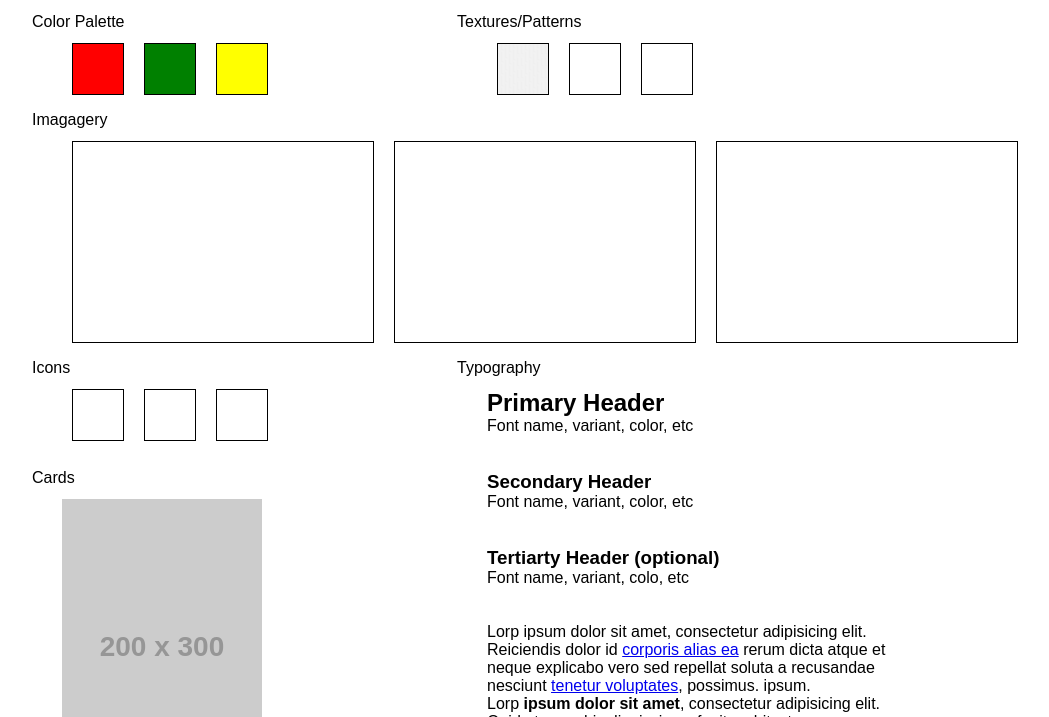
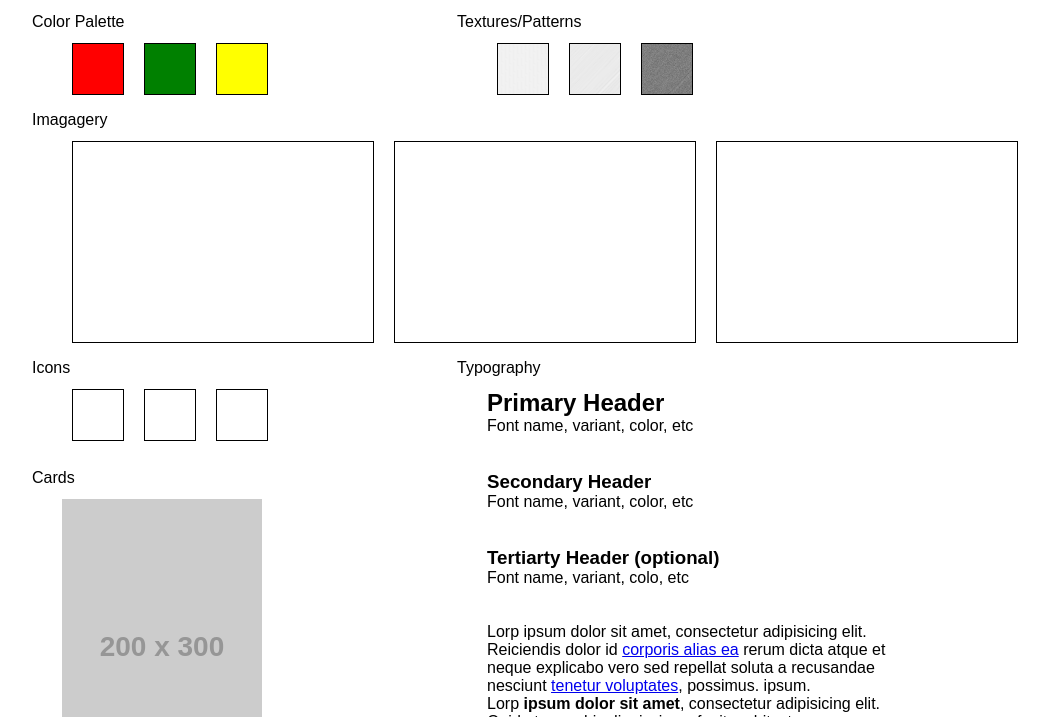
Before and after one commit to abaumgarner/style-tile-ui, a plain HTML site: page index.html in a window 1280 px wide. Shown: the part 83-800 px from the top of the page, without its empty margins (78-1127 px from the left). Drawn offline with Linux system fonts and the light colour scheme; placeholder pictures from the web are drawn by us.

Commit message:
Textures

```diff
--- a/css/styles.css
+++ b/css/styles.css
@@ -109,10 +109,10 @@ section#card {
     background: url("../img/satinweave.png");
 }
 .pattern-2 {
-
+    background: url("../img/brushed_alu.png");
 }
 .pattern-3 {
-
+    background: url("../img/brushed_alu_dark.png");
 }
 
 
@@ -182,3 +182,16 @@ input[type="checkbox"] {
 figure {
 
 }
+
+/*
+  _____                                        _
+ |_   _|   _ _ __   ___   __ _ _ __ __ _ _ __ | |__  _   _
+   | || | | | '_ \ / _ \ / _` | '__/ _` | '_ \| '_ \| | | |
+   | || |_| | |_) | (_) | (_| | | | (_| | |_) | | | | |_| |
+   |_| \__, | .__/ \___/ \__, |_|  \__,_| .__/|_| |_|\__, |
+       |___/|_|          |___/          |_|          |___/
+*/
+
+section:nth-child(6) {
+
+}
```
Also changed, not shown: img/brushed_alu.png (added), img/brushed_alu_dark.png (added).
